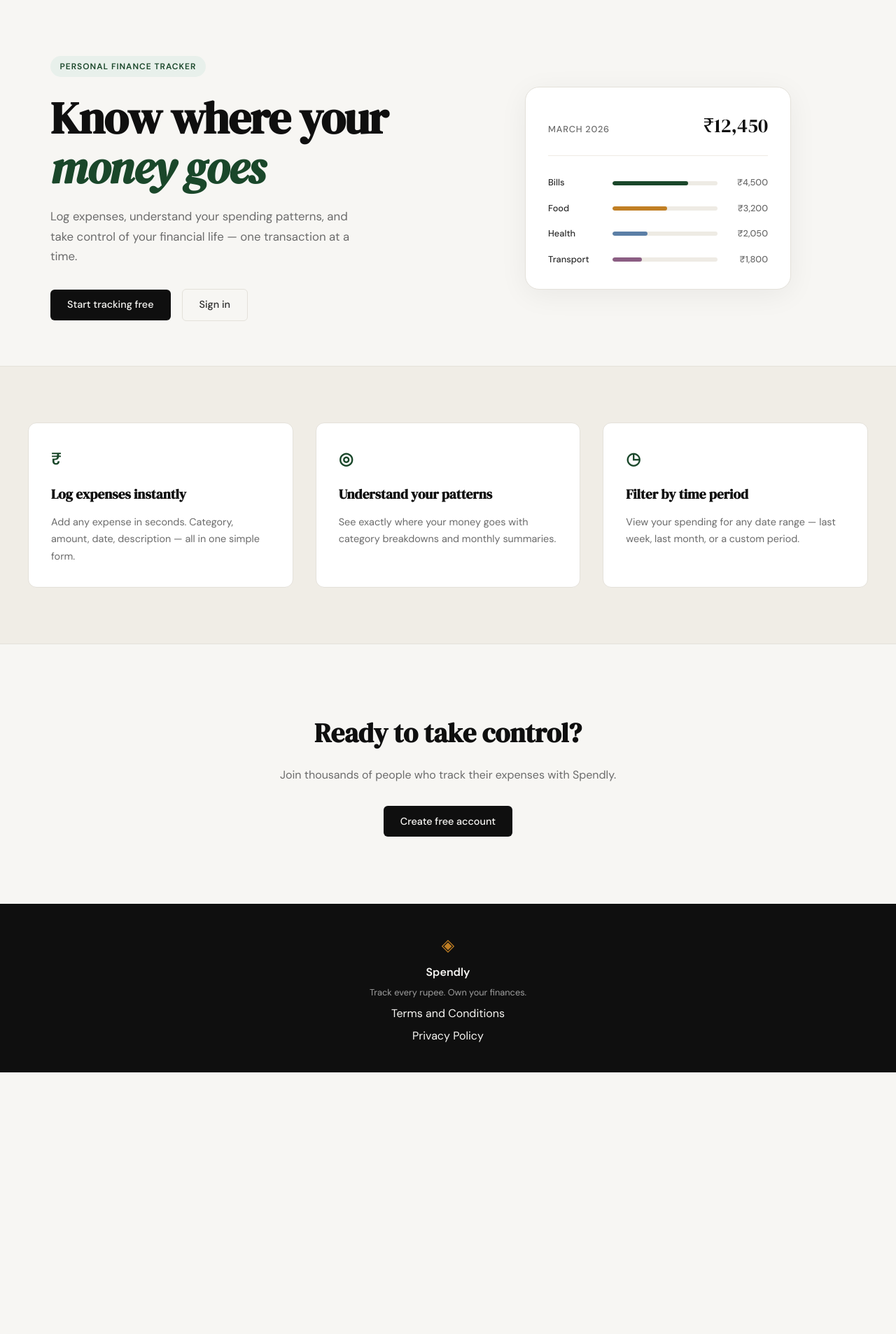
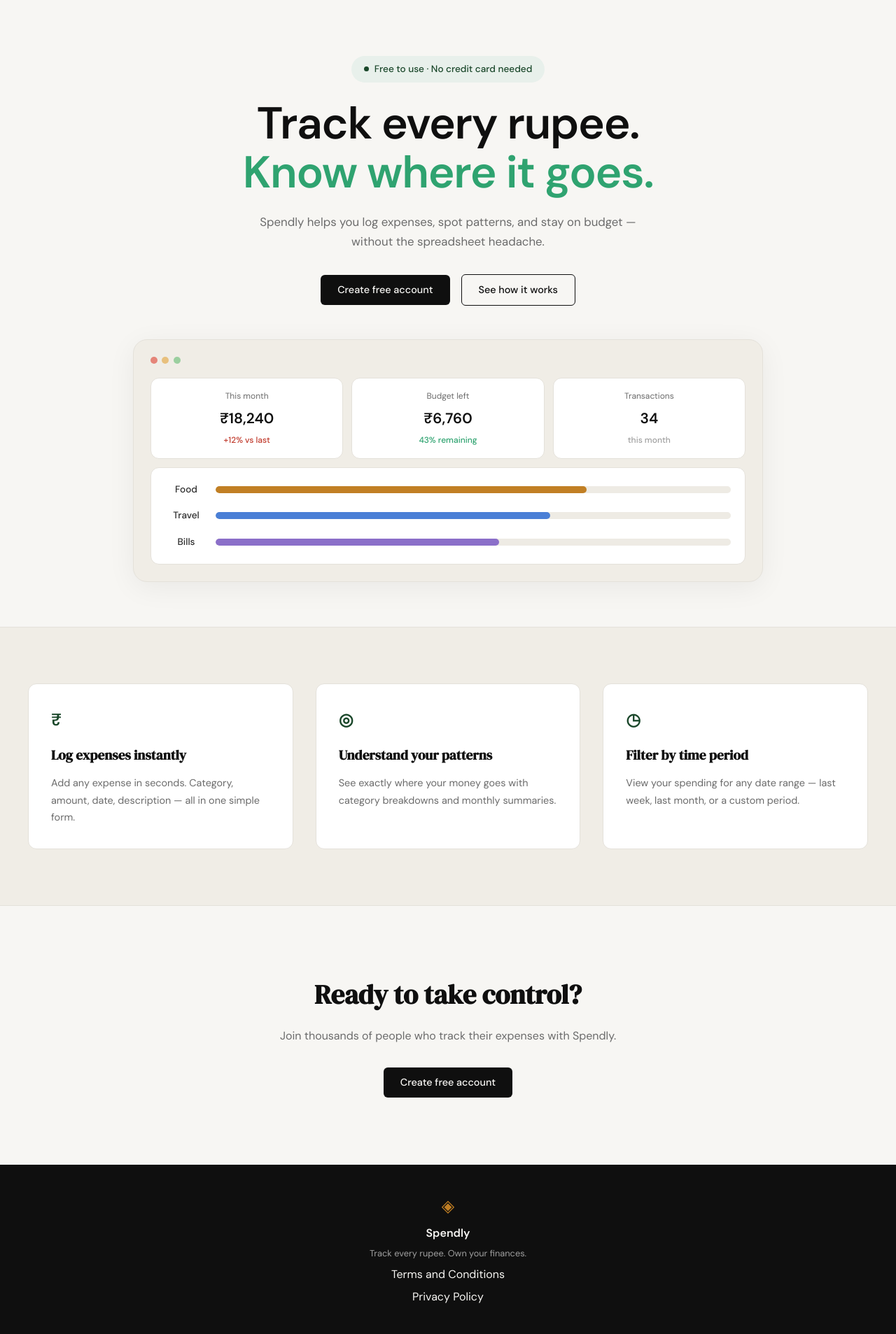
Before and after one commit to ShubhamSinghal12/spendify, a Flask app: page / in a window 1280 px wide. Shown: the part 61-1968 px from the top of the page at 70% size. Before the commit the page ends 1594 px from the top, so only its background shows below. Run offline with Flask 3, Linux system fonts and the light colour scheme.

Commit message:
landing: fix hero section layout to match mockup

```diff
--- a/static/css/style.css
+++ b/static/css/style.css
@@ -125,29 +125,46 @@ a { color: inherit; text-decoration: none; }
 
 .hero {
     padding: 5rem 2rem 4rem;
-    display: grid;
-    grid-template-columns: 1fr 1fr;
-    gap: 4rem;
+    display: flex;
+    flex-direction: column;
     align-items: center;
+    text-align: center;
+    gap: 3rem;
     max-width: var(--max-width);
     margin: 0 auto;
 }
 
+.hero-inner {
+    display: flex;
+    flex-direction: column;
+    align-items: center;
+    max-width: 700px;
+}
+
 .hero-badge {
-    display: inline-block;
+    display: inline-flex;
+    align-items: center;
+    gap: 0.5rem;
     background: var(--accent-light);
     color: var(--accent);
-    font-size: 0.75rem;
-    font-weight: 600;
-    letter-spacing: 0.08em;
-    text-transform: uppercase;
-    padding: 0.35rem 0.85rem;
+    font-size: 0.85rem;
+    font-weight: 500;
+    padding: 0.5rem 1.1rem;
     border-radius: 999px;
     margin-bottom: 1.5rem;
 }
 
+.hero-badge-dot {
+    width: 7px;
+    height: 7px;
+    border-radius: 50%;
+    background: var(--accent);
+    flex-shrink: 0;
+}
+
 .hero-title {
-    font-family: var(--font-display);
+    font-family: var(--font-body);
+    font-weight: 700;
     font-size: clamp(2.5rem, 5vw, 4rem);
     line-height: 1.1;
     letter-spacing: -0.02em;
@@ -155,16 +172,15 @@ a { color: inherit; text-decoration: none; }
     margin-bottom: 1.25rem;
 }
 
-.hero-title em {
-    font-style: italic;
-    color: var(--accent);
+.hero-title-accent {
+    color: #2fa370;
 }
 
 .hero-subtitle {
     font-size: 1.05rem;
     color: var(--ink-muted);
     line-height: 1.7;
-    max-width: 460px;
+    max-width: 560px;
     margin-bottom: 2rem;
 }
 
@@ -172,89 +188,121 @@ a { color: inherit; text-decoration: none; }
     display: flex;
     gap: 1rem;
     align-items: center;
+    justify-content: center;
 }
 
 /* ------------------------------------------------------------------ */
-/* Mock card (hero visual)                                             */
+/* Stat card (hero visual)                                             */
 /* ------------------------------------------------------------------ */
 
 .hero-visual {
     display: flex;
     justify-content: center;
+    width: 100%;
 }
 
-.mock-card {
-    background: var(--paper-card);
+.stat-card {
+    background: var(--paper-warm);
     border: 1px solid var(--border);
     border-radius: var(--radius-lg);
-    padding: 2rem;
+    padding: 1.5rem;
     width: 100%;
-    max-width: 380px;
+    max-width: 900px;
     box-shadow: 0 8px 40px rgba(0,0,0,0.06);
 }
 
-.mock-card-header {
+.stat-card-dots {
     display: flex;
-    justify-content: space-between;
-    align-items: baseline;
-    margin-bottom: 1.75rem;
-    padding-bottom: 1.25rem;
-    border-bottom: 1px solid var(--border-soft);
+    gap: 0.4rem;
+    margin-bottom: 1.25rem;
 }
 
-.mock-label {
-    font-size: 0.8rem;
-    font-weight: 500;
-    color: var(--ink-muted);
-    text-transform: uppercase;
-    letter-spacing: 0.06em;
+.stat-dot {
+    width: 10px;
+    height: 10px;
+    border-radius: 50%;
 }
 
-.mock-total {
-    font-family: var(--font-display);
-    font-size: 1.75rem;
+.stat-dot-red { background: #e58579; }
+.stat-dot-yellow { background: #e8c07d; }
+.stat-dot-green { background: #9bcf9f; }
+
+.stat-tiles {
+    display: grid;
+    grid-template-columns: repeat(3, 1fr);
+    gap: 0.75rem;
+    margin-bottom: 0.75rem;
+}
+
+.stat-tile {
+    display: flex;
+    flex-direction: column;
+    gap: 0.3rem;
+    background: var(--paper-card);
+    border: 1px solid var(--border);
+    border-radius: var(--radius-md);
+    padding: 1rem 0.9rem;
+}
+
+.stat-label {
+    font-size: 0.75rem;
+    color: var(--ink-muted);
+}
+
+.stat-value {
+    font-family: var(--font-body);
+    font-weight: 700;
+    font-size: 1.3rem;
     color: var(--ink);
 }
 
-.mock-bars { display: flex; flex-direction: column; gap: 1rem; }
+.stat-delta {
+    font-size: 0.75rem;
+    font-weight: 500;
+}
 
-.mock-bar-row {
+.stat-delta-up { color: var(--danger); }
+.stat-delta-down { color: #2fa370; }
+.stat-delta-neutral { color: var(--ink-faint); }
+
+.stat-bars {
+    display: flex;
+    flex-direction: column;
+    gap: 1rem;
+    background: var(--paper-card);
+    border: 1px solid var(--border);
+    border-radius: var(--radius-md);
+    padding: 1.25rem;
+}
+
+.stat-bar-row {
     display: grid;
-    grid-template-columns: 80px 1fr 60px;
+    grid-template-columns: 60px 1fr;
     align-items: center;
     gap: 0.75rem;
 }
 
-.mock-cat {
-    font-size: 0.8rem;
+.stat-bar-cat {
+    font-size: 0.85rem;
     font-weight: 500;
     color: var(--ink-soft);
 }
 
-.mock-bar-track {
-    height: 6px;
+.stat-bar-track {
+    height: 10px;
     background: var(--border-soft);
     border-radius: 999px;
     overflow: hidden;
 }
 
-.mock-bar {
+.stat-bar {
     height: 100%;
-    background: var(--accent);
     border-radius: 999px;
-    transition: width 0.6s ease;
 }
 
-.mock-bar-2 { background: var(--accent-2); }
-.mock-bar-3 { background: #5b7fa6; }
-.mock-bar-4 { background: #8b5e83; }
-
-.mock-amt {
-    font-size: 0.8rem;
-    font-weight: 500;
-    color: var(--ink-muted);
-    text-align: right;
-}
+.stat-bar-food { width: 72%; background: var(--accent-2); }
+.stat-bar-travel { width: 65%; background: #4a7fd6; }
+.stat-bar-bills { width: 55%; background: #8b6fc9; }
 
 /* ------------------------------------------------------------------ */
 /* Buttons                                                             */
@@ -280,19 +328,19 @@ a { color: inherit; text-decoration: none; }
 .btn-ghost {
     display: inline-block;
     background: transparent;
-    color: var(--ink-soft);
+    color: var(--ink);
     padding: 0.65rem 1.5rem;
     border-radius: var(--radius-sm);
     font-size: 0.9rem;
     font-weight: 500;
-    border: 1px solid var(--border);
+    border: 1px solid var(--ink);
     transition: all 0.2s;
     text-decoration: none;
 }
 
 .btn-ghost:hover {
-    border-color: var(--ink);
-    color: var(--ink);
+    background: var(--ink);
+    color: var(--paper);
 }
 
 /* ------------------------------------------------------------------ */
@@ -553,16 +601,13 @@ a { color: inherit; text-decoration: none; }
 /* ------------------------------------------------------------------ */
 
 @media (max-width: 900px) {
-    .hero {
-        grid-template-columns: 1fr;
-        text-align: center;
-    }
-
     .hero-subtitle { max-width: 100%; }
-    .hero-actions { justify-content: center; }
-    .hero-visual { display: none; }
 
     .features-inner { grid-template-columns: 1fr; }
+}
+
+@media (max-width: 640px) {
+    .stat-tiles { grid-template-columns: 1fr; }
 }
 
 @media (max-width: 600px) {
--- a/templates/landing.html
+++ b/templates/landing.html
@@ -6,55 +6,62 @@
 
 <section class="hero">
     <div class="hero-inner">
-        <div class="hero-badge">Personal Finance Tracker</div>
+        <div class="hero-badge"><span class="hero-badge-dot"></span>Free to use · No credit card needed</div>
         <h1 class="hero-title">
-            Know where your<br>
-            <em>money goes</em>
+            Track every rupee.<br>
+            <span class="hero-title-accent">Know where it goes.</span>
         </h1>
         <p class="hero-subtitle">
-            Log expenses, understand your spending patterns,
-            and take control of your financial life —
-            one transaction at a time.
+            Spendly helps you log expenses, spot patterns, and stay
+            on budget — without the spreadsheet headache.
         </p>
         <div class="hero-actions">
-            <a href="{{ url_for('register') }}" class="btn-primary">Start tracking free</a>
-            <a href="{{ url_for('login') }}" class="btn-ghost">Sign in</a>
+            <a href="{{ url_for('register') }}" class="btn-primary">Create free account</a>
+            <a href="#" class="btn-ghost">See how it works</a>
         </div>
     </div>
     <div class="hero-visual">
-        <div class="mock-card">
-            <div class="mock-card-header">
-                <span class="mock-label">March 2026</span>
-                <span class="mock-total">₹12,450</span>
+        <div class="stat-card">
+            <div class="stat-card-dots">
+                <span class="stat-dot stat-dot-red"></span>
+                <span class="stat-dot stat-dot-yellow"></span>
+                <span class="stat-dot stat-dot-green"></span>
             </div>
-            <div class="mock-bars">
-                <div class="mock-bar-row">
-                    <span class="mock-cat">Bills</span>
-                    <div class="mock-bar-track">
-                        <div class="mock-bar" style="width: 72%"></div>
+            <div class="stat-tiles">
+                <div class="stat-tile">
+                    <span class="stat-label">This month</span>
+                    <span class="stat-value">₹18,240</span>
+                    <span class="stat-delta stat-delta-up">+12% vs last</span>
+                </div>
+                <div class="stat-tile">
+                    <span class="stat-label">Budget left</span>
+                    <span class="stat-value">₹6,760</span>
+                    <span class="stat-delta stat-delta-down">43% remaining</span>
+                </div>
+                <div class="stat-tile">
+                    <span class="stat-label">Transactions</span>
+                    <span class="stat-value">34</span>
+                    <span class="stat-delta stat-delta-neutral">this month</span>
+                </div>
+            </div>
+            <div class="stat-bars">
+                <div class="stat-bar-row">
+                    <span class="stat-bar-cat">Food</span>
+                    <div class="stat-bar-track">
+                        <div class="stat-bar stat-bar-food"></div>
                     </div>
-                    <span class="mock-amt">₹4,500</span>
                 </div>
-                <div class="mock-bar-row">
-                    <span class="mock-cat">Food</span>
-                    <div class="mock-bar-track">
-                        <div class="mock-bar mock-bar-2" style="width: 52%"></div>
+                <div class="stat-bar-row">
+                    <span class="stat-bar-cat">Travel</span>
+                    <div class="stat-bar-track">
+                        <div class="stat-bar stat-bar-travel"></div>
                     </div>
-                    <span class="mock-amt">₹3,200</span>
                 </div>
-                <div class="mock-bar-row">
-                    <span class="mock-cat">Health</span>
-                    <div class="mock-bar-track">
-                        <div class="mock-bar mock-bar-3" style="width: 33%"></div>
+                <div class="stat-bar-row">
+                    <span class="stat-bar-cat">Bills</span>
+                    <div class="stat-bar-track">
+                        <div class="stat-bar stat-bar-bills"></div>
                     </div>
-                    <span class="mock-amt">₹2,050</span>
-                </div>
-                <div class="mock-bar-row">
-                    <span class="mock-cat">Transport</span>
-                    <div class="mock-bar-track">
-                        <div class="mock-bar mock-bar-4" style="width: 28%"></div>
-                    </div>
-                    <span class="mock-amt">₹1,800</span>
                 </div>
             </div>
         </div>
```
